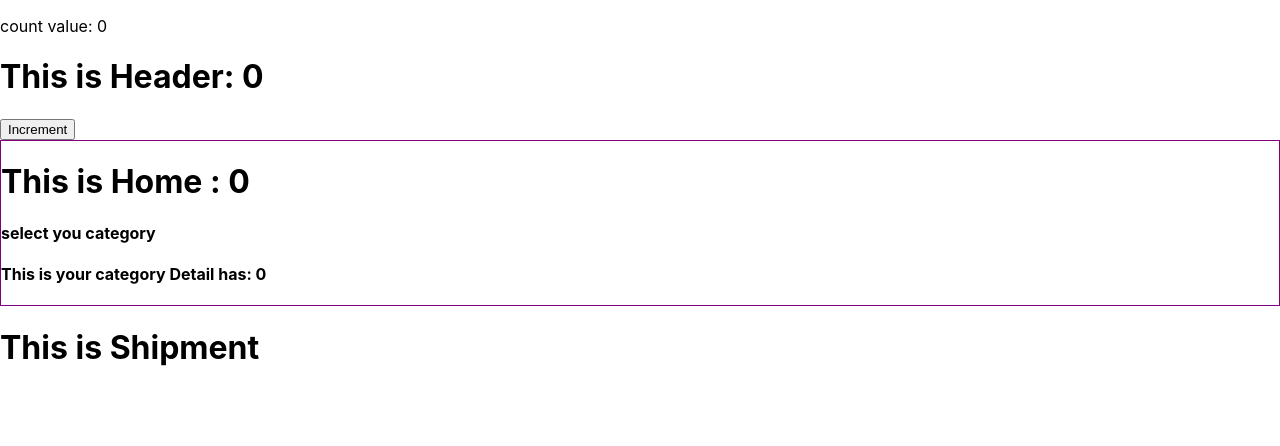
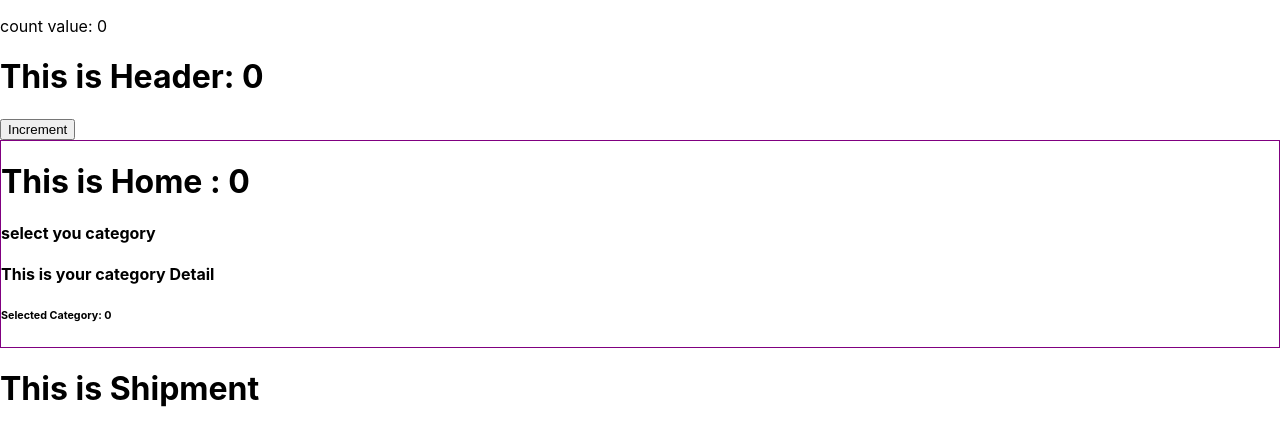
Before and after one commit to wajidurrahman/my-scss-react, a React (Create React App) app: page / in a window 1280 px wide. Shown: the top 446 px of the page. Built offline with nearby package versions, Linux system fonts and the light colour scheme.

Commit message:
Context api set dynamic data

```diff
--- a/src/App.js
+++ b/src/App.js
@@ -1,18 +1,20 @@
-import React, { useState } from 'react';
+import React, { createContext, useState } from 'react';
 import './App.css';
 import Header from './components/Header/Header';
 import Home from './components/Home/Home';
 import Shipment from './components/Shipment/Shipment';
 
+export const CategoryContext = createContext();
+
 function App() {
   const [count, setCount] = useState(0);
   return (
-    <div>
+    <CategoryContext.Provider value={count}>
       <p>count value: {count}</p>
       <Header count = {count} setCount = {setCount}></Header>
-      <Home count = {count}></Home>
+      <Home></Home>
       <Shipment></Shipment>
-    </div>
+    </CategoryContext.Provider>
   );
 }
 
--- a/src/components/Categories/Categories.js
+++ b/src/components/Categories/Categories.js
@@ -1,12 +1,11 @@
 import React from 'react';
 import CategoryDetail from '../CategoryDetail/CategoryDetail';
 
-const Categories = (props) => {
-    const {count} = props;
+const Categories = () => {
     return (
         <div>
             <h4>select you category</h4>
-            <CategoryDetail count = {count}></CategoryDetail>
+            <CategoryDetail></CategoryDetail>
         </div>
     );
 };
--- a/src/components/CategoryDetail/CategoryDetail.js
+++ b/src/components/CategoryDetail/CategoryDetail.js
@@ -1,10 +1,12 @@
-import React from 'react';
+import React, { useContext } from 'react';
+import { CategoryContext } from '../../App';
 
-const CategoryDetail = (props) => {
-    const {count} = props;
+const CategoryDetail = () => {
+    const category = useContext(CategoryContext);
     return (
         <div>
-            <h4>This is your category Detail has: {count}</h4>
+            <h4>This is your category Detail</h4>
+            <h6>Selected Category: {category}</h6>
         </div>
     );
 };
--- a/src/components/Home/Home.js
+++ b/src/components/Home/Home.js
@@ -1,12 +1,13 @@
-import React from 'react';
+import React, { useContext} from 'react';
 import Categories from '../Categories/Categories';
+import {CategoryContext} from '../../App';
 
-const Home = (props) => {
-    const {count} = props
+const Home = () => {
+    const category = useContext(CategoryContext);
     return (
         <div style={{border: '1px solid purple'}}>
-            <h1>This is Home : {count}</h1>
-            <Categories count = {count}></Categories>
+            <h1>This is Home : {category}</h1>
+            <Categories></Categories>
         </div>
     );
 };
```
